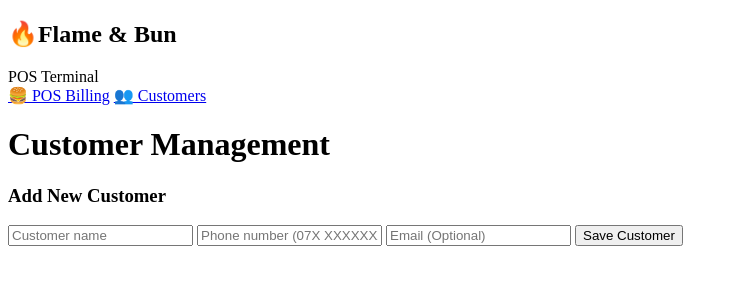
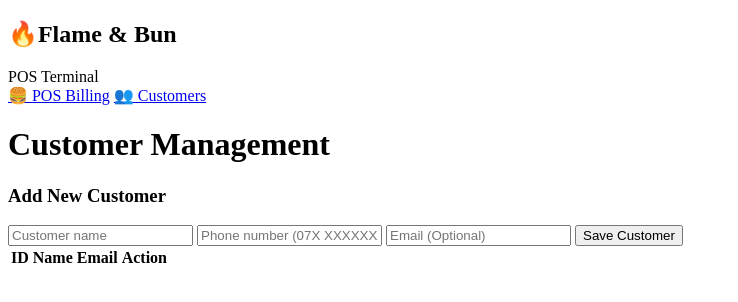
Before and after one commit to Ramasinha-MUD/GrillMaster-POS-Burger-Shop-, a plain HTML site: page customers.html in a window 1280 px wide. Shown: the whole page, without its empty margins (0-738 px from the left). Drawn offline with Linux system fonts and the light colour scheme.

Commit message:
Create customer table and customers js file connect to customers html file

```diff
--- a/customers.html
+++ b/customers.html
@@ -35,7 +35,26 @@
                     <button type="submit" class="checkout-btn">Save Customer</button>
                 </form>
             </div>
+
+            <!--Customer Table-->
+            <div class="table-container">
+                <table>
+                    <thead>
+                        <tr>
+                            <th>ID</th>
+                            <th>Name</th>
+                            <th>Email</th>
+                            <th>Action</th>
+                        </tr>
+                    </thead>
+                    <tbody id="customer-table-body">
+                        <!--customers load in this-->
+                    </tbody>
+                </table>
+            </div>
         </main>
     </div>
+
+    <script src="js/customers.js"></script>
 </body>
 </html>
```
